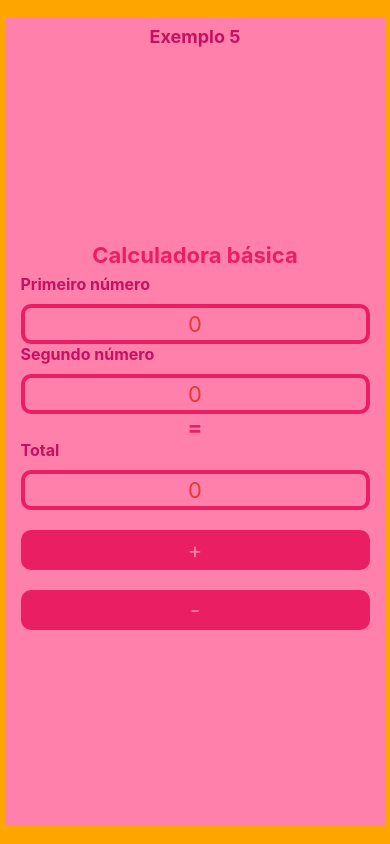
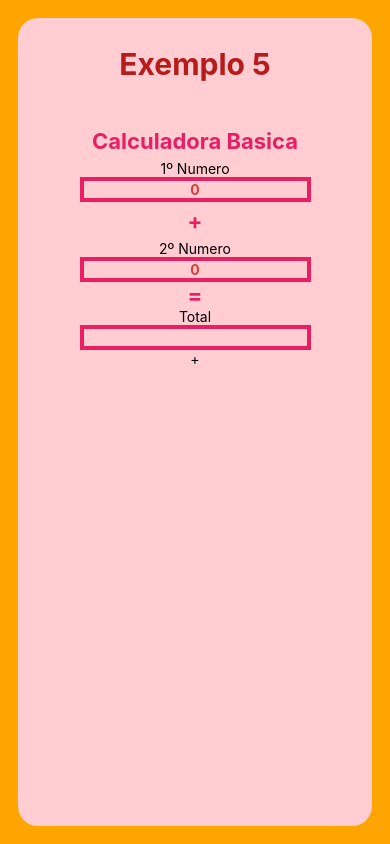
Before and after one commit to VinnySumo/aula-react, a React Native app: screen / in a window 390 px wide. Built offline with nearby package versions, Linux system fonts and the light colour scheme.

Commit message:
exemplo 5

```diff
--- a/src/ex5/index.js
+++ b/src/ex5/index.js
@@ -1,61 +1,118 @@
-import React, { useState } from 'react';
-import { View, Text, TextInput, Pressable } from 'react-native';
+import { View, Text, Touchable, TextInput, Pressable } from "react-native";
+import { useState } from "react";
 
 import styles from './styles';
 
-export default function Exemplo5() {
-    const [n1, setN1] = useState('0');
-    const [n2, setN2] = useState('0');
-    const [total, setTotal] = useState('0');
+export default function Exemplo5 () {
 
-    function Soma() {
-        setTotal(parseInt(n1) + parseInt(n2));
-    }
-    function Sub() {
-        setTotal(parseInt(n1) - parseInt(n2));
+    const [isFocus1, setIsFocus1] =useState(false);
+    const [isFocus2, setIsFocus2] =useState(false);
+    const [isFocusTotal, setFocusTotal] =useState(false);
+    const [n1, set1] =useState(0);
+    const [n2, set2] =useState(0);
+    const [total, setTotal] =useState('');
+
+    function soma() {
+        setTotal(parseFloat(n1) + parseFloat(n2));
     }
 
-    return (
-        <View style={styles.container}>
-            <Text style={styles.paragraph}>
-                Exemplo 5
-            </Text>
+
+    return(
 
         <View style={styles.container}>
-                <Text style={styles.txtSaida}>Calculadora básica</Text>
 
-                <Text style={styles.textLabel1}>Primeiro número</Text>
+            <Text style={styles.titulo}>Exemplo 5</Text>
+
+            <Text style={styles.txtsaida}>Calculadora Basica</Text>
+
+            <Text style={styles.txtlabel}>1º Numero</Text>
+
             <TextInput
-                    style={styles.txtEntrada}
-                    onChangeText={(entrada) => setN1(entrada)}
+            style ={
+                [
+                styles.txtentrada,
+                isFocus1 ?
+                {
+                    borderColor: '#C51162',
+                    outline: 'none'
+                   }
+                :
+                  {}
+              ]
+            }
+
+            onFocus={() => setIsFocus1(true)}
+            onBlur={() => setIsFocus1(false)}
+            onChangeText={(num1) => set1(num1)}
             value={n1}
+            //keyboardtype='numeric'
+
             />
 
-                {/* <Text style={styles.txtSaida}> + </Text> */}
+    <Text style={styles.txtsaida}> + </Text>
 
-                <Text style={styles.textLabel1}>Segundo número</Text>
+    <Text style={styles.txtlabel}>2º Numero</Text>
+
     <TextInput
-                    style={styles.txtEntrada}
-                    onChangeText={(entrada) => setN2(entrada)}
+            style ={
+                [
+                styles.txtentrada,
+                isFocus2 ?
+                {
+                    borderColor: '#C51162',
+                    outline: 'none'
+                   }
+                :
+                  {}
+              ]
+            }
+
+            onFocus={() => setIsFocus2(true)}
+            onBlur={() => setIsFocus2(false)}
+            onChangeText={(num2) => set2(num2)}
             value={n2}
+
             />
 
-                <Text style={[styles.txtSaida, { margin: 0 }]}> = </Text>
+            <Text style={[styles.txtsaida , {margin: 0}]}> = </Text>
 
-                <Text style={styles.textLabel1}>Total</Text>
+            <Text style={styles.txtlabel}> Total </Text>
+
             <TextInput
-                    style={styles.txtEntrada}
+            style ={
+                [
+                styles.txtentrada,
+                isFocusTotal ?
+                {
+                    borderColor: '#C51162',
+                    outline: 'none'
+                   }
+                :
+                  {}
+              ]
+            }
+
+            onFocus={() => setIsFocus2(true)}
+            onBlur={() => setIsFocus2(false)}
            editable={false}
-                    value={total.toString()}
+           value={total ? parseFloat(total).toFixed(2) : ''}
+
             />
 
-                <Pressable style={styles.button} onPress={Soma}>
-                    <Text style={styles.textButton}>+</Text>
+            <Pressable
+            onPress={() => soma() }
+            style={
+                ({pressed}) => pressed ?
+                [styles.butao, styles.butaotouch]
+                :
+                styles.butao
+            }
+            >
+                <Text style={styles.txtbutao}> + </Text>
             </Pressable>
-                <Pressable style={styles.button} onPress={Sub}>
-                    <Text style={styles.textButton}>-</Text>
-                </Pressable>
+
         </View>
-        </View>
-    );
+
+
+    )
 }
--- a/src/ex5/styles.js
+++ b/src/ex5/styles.js
@@ -1,52 +1,46 @@
 import { StyleSheet } from 'react-native';
 
 const styles = StyleSheet.create({
+
 container: {
     flex: 1,
-        justifyContent: 'center',
-        backgroundColor: '#FF80AB',
+   backgroundColor: '#ffcdd2',
+    width: '100%',
+    height: '100%',
+    alignItems: 'center',
     padding: 8,
+    borderRadius: 20,
+
 },
-    paragraph: {
-        fontSize: 18,
+
+titulo: {
+    fontSize: 30,
     fontWeight: 'bold',
-        textAlign: 'center',
-        color: '#C51162',
+    color: '#b71c1c',
+    margin: 20,
+    marginBottom: 40,
 },
-    txtSaida: {
+
+txtsaida: {
     margin: 6,
     fontSize: 22,
     fontWeight: 'bold',
-        textAlign:  'center',
-        color: '#E91E63'
+    textAlign: 'center',
+    color: '#E91E63',
 },
-    txtEntrada: {
+
+txtentrada: {
    borderWidth: 4,
+    //fontSize: 22,
+    fontWeight: 'bold',
     textAlign: 'center',
-        fontSize: 22,
     borderColor: '#E91E63',
-        height: 40,
-        color: '#E53935',
-        borderRadius: 10,
-        marginTop: 10,
+    color: '#e53935',
+
 },
-    button: {
-        backgroundColor: '#E91E63',
-        height: 40,
-        justifyContent: 'center',
-        borderRadius: 10,
-        marginTop: 20,
-    },
-    textButton: {
-        fontSize: 22,
-        color: '#FF80AB',
-        textAlign: 'center',
-    },
-    textLabel1: {
-        fontSize: 16,
-        fontWeight: 'bold',
-        color: '#C51162',
-    },
+
+
+
 });
 
 export default styles;
```
Also changed, not shown: App.js (+5 -2 lines), src/5/index.js (added, +61 -0 lines), src/5/styles.js (added, +52 -0 lines). Lines whose indentation alone changed are shown as unchanged.
